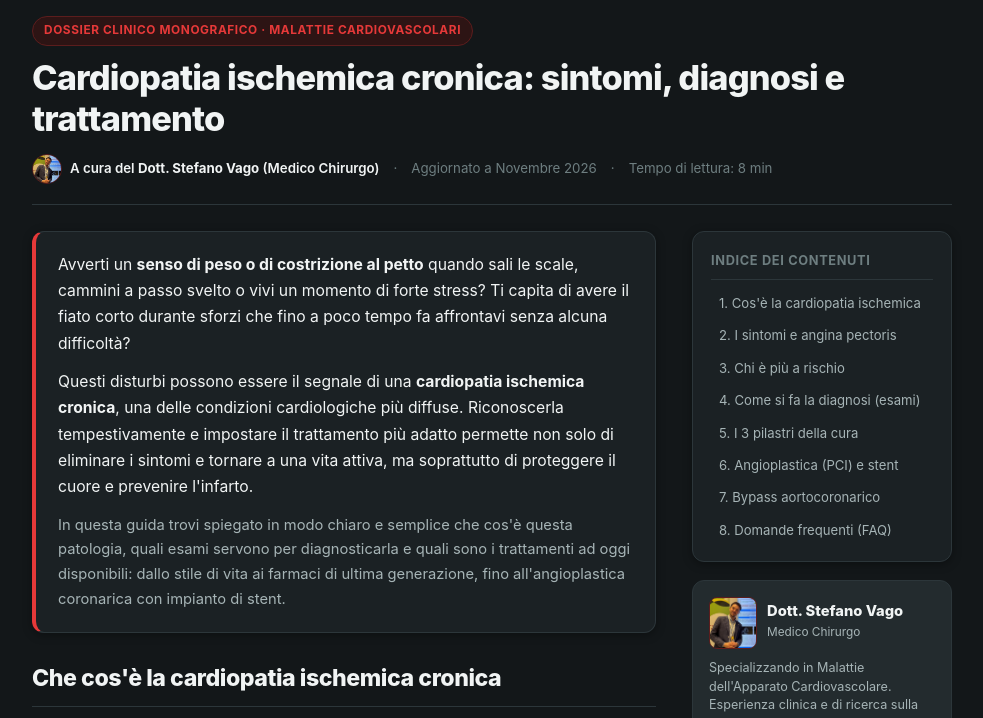
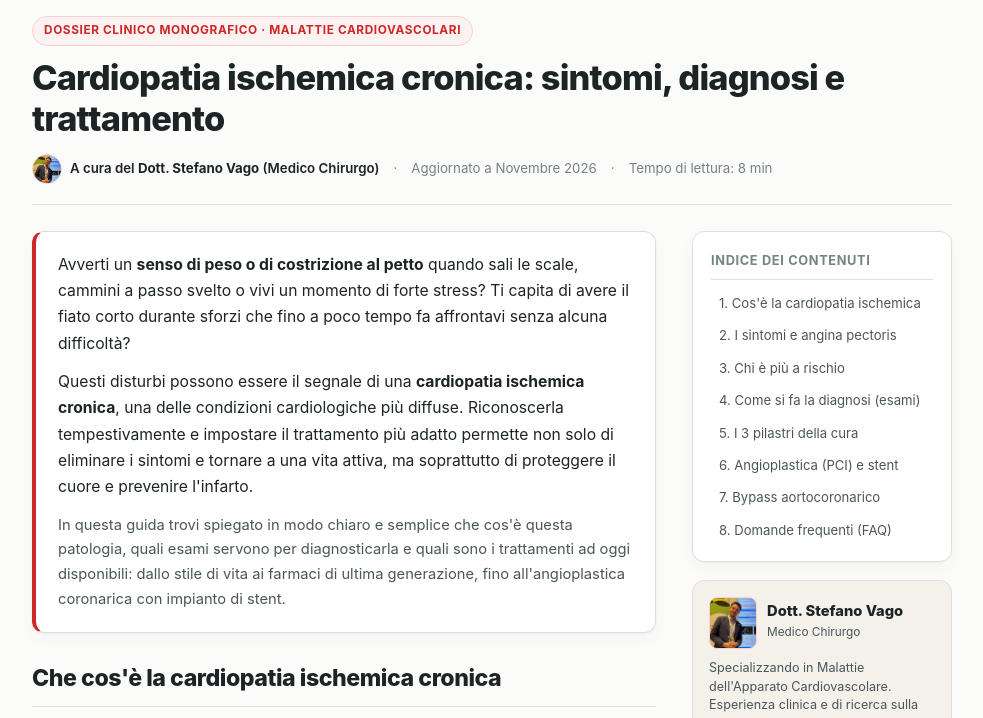
Before and after one commit to stefanovago/cardiopatia-net, a plain HTML site: page cardiopatia-ischemica.html in a window 1280 px wide. Shown: the part 103-821 px from the top of the page, without its empty margins (148-1131 px from the left). Drawn offline with Linux system fonts and the dark colour scheme.

Commit message:
Remove dark mode and lock site to light theme

```diff
--- a/cardiopatia-ischemica.html
+++ b/cardiopatia-ischemica.html
@@ -27,6 +27,7 @@
   <meta name="apple-mobile-web-app-title" content="Cardiopatia.net">
   <meta name="application-name" content="Cardiopatia.net">
   <meta name="theme-color" content="#cd2727">
+  <meta name="color-scheme" content="light">
 
   <!-- Favicon e Icone Multipiattaforma -->
   <link rel="icon" href="/favicon.ico?v=3" sizes="any">
@@ -246,6 +247,7 @@
        VARIABILI & PALETTE "THE REAL HEART" (ROSSO CARDIOPATIA & BLU CLINICO)
        ===================================================================== */
     :root {
+      color-scheme: light;
       --bg: #FBFBFA;
       --surf: #FFFFFF;
       --surf2: #F4F1EA;
@@ -284,45 +286,6 @@
       --r-sm: 8px;
       --shadow: 0 1px 3px rgba(28, 37, 38, 0.04), 0 6px 18px rgba(28, 37, 38, 0.03);
       --shadow-md: 0 4px 12px rgba(28, 37, 38, 0.06), 0 12px 28px rgba(28, 37, 38, 0.04);
-    }
-
-    @media (prefers-color-scheme: dark) {
-      :root {
-        --bg: #131719;
-        --surf: #1B2124;
-        --surf2: #232B2E;
-        --surf-alt: #2B3438;
-
-        --ink: #F1F4F4;
-        --ink2: #A6B4B6;
-        --ink3: #6E7E80;
-
-        --line: #2C363A;
-        --line2: #3A464A;
-
-        --acc: #e63939;
-        --acc-hover: #ff4d4d;
-        --acc-soft: #2D1414;
-        --acc-border: #5C1D1D;
-
-        --c-blue: #29a7e6;
-        --c-blue-soft: #122836;
-        --c-blue-border: #1C445C;
-
-        --c-violet: #8e6cf7;
-        --c-violet-soft: #23193D;
-        --c-violet-border: #44327A;
-
-        --c-magenta: #c24cb5;
-        --c-lilac: #e27fdb;
-
-        --warn-bg: #2B1918;
-        --warn-border: #5E2824;
-        --warn-ink: #F4A9A3;
-
-        --shadow: 0 2px 10px rgba(0, 0, 0, 0.35);
-        --shadow-md: 0 6px 20px rgba(0, 0, 0, 0.45);
-      }
     }
 
     * { box-sizing: border-box; }
```
Also changed, not shown: cardiopatia-ischemica/index.html (+2 -39 lines), index.html (+2 -39 lines).
